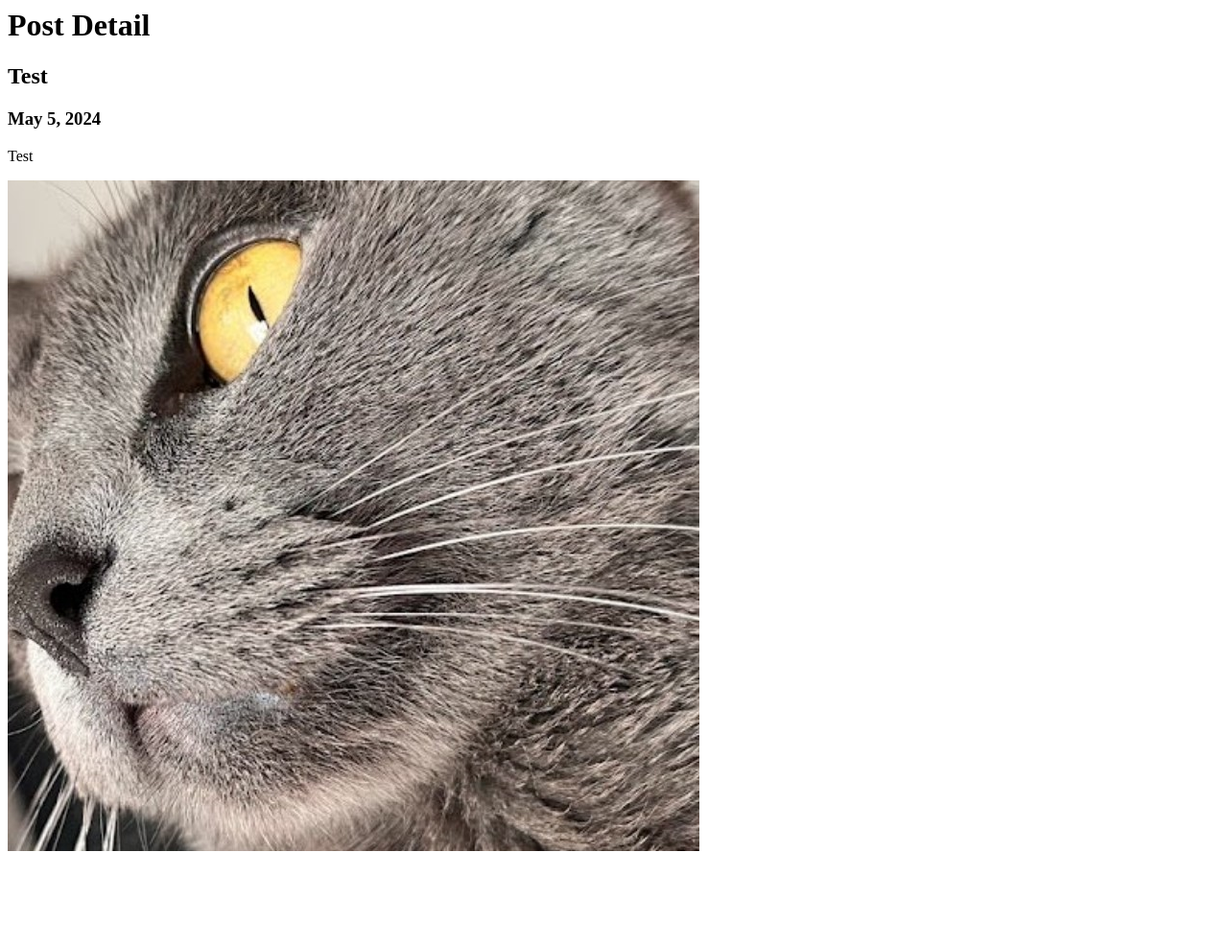
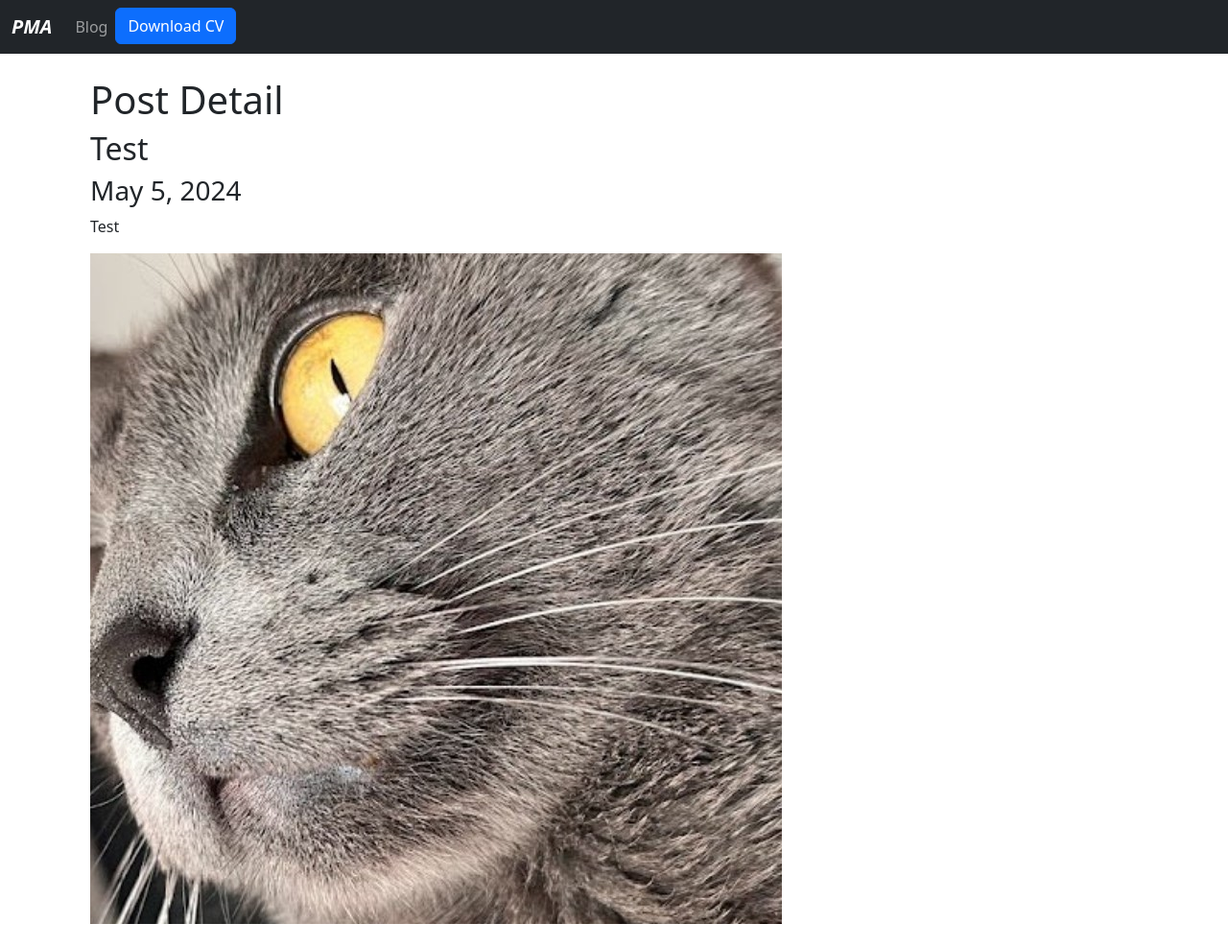
Before and after one commit to paula-m-alvarez/portfolio_django, a Django app: template blog/templates/post_detail.html in a window 1280 px wide. Shown: the whole page at 96% size. Before the commit the page ends 887 px from the top, so only its background shows below. Run offline with Django 5.2, Linux system fonts and the light colour scheme; the template is opened without the code that fills it: values that come from a table or form of the project are taken from there, others are empty; data comes from the database, SQL or seed files in the repository; parts of the project's set-up code (start-up, migrations or seed data) failed here and were passed over.

Commit message:
Added styles with boostrap

```diff
--- a/blog/templates/post_detail.html
+++ b/blog/templates/post_detail.html
@@ -1,6 +1,13 @@
+{% extends 'layout.html' %}
+
+{% block content %}
+
 <h1> Post Detail </h1>
 
 <h2>{{ post.title }}</h2>
 <h3>{{ post.date }}</h3>
-<p>{{ post.description }}</p>
+<p>{{ post.description|safe }}</p>
 <img src="{{ post.image.url }}" alt="{{ post.title }}">
+
+
+{% endblock %}
--- a/blog/templates/posts.html
+++ b/blog/templates/posts.html
@@ -1,9 +1,15 @@
+{% extends 'layout.html' %}
+
+{% block content %}
     <h1>Posts</h1>
 
     {% for post in posts %}
         <h2>{{ post.title }}</h2>
         <p>{{ post.description|striptags|truncatechars:100 }}</p>
+        <p>{{ post.date|date:'M d Y'}}</p>
         <img src="{{ post.image.url }}" alt="{{ post.title }}">
 
         <a href="{% url 'blog:post_detail' post.id %}">{{ post.title }}</a>
     {% endfor %}
+
+{% endblock %}
--- /dev/null
+++ b/portfolio/static/main.css
@@ -0,0 +1,3 @@
+.bg-black {
+    background: #090909;
+}
--- /dev/null
+++ b/portfolio/templates/layout.html
@@ -0,0 +1,21 @@
+{% load static %}
+
+<!DOCTYPE html>
+<html lang="en">
+<head>
+    <meta charset="UTF-8">
+    <meta name="viewport" content="width=device-width, initial-scale=1.0">
+    <title>Django Portfolio</title>
+    <link href="https://cdn.jsdelivr.net/npm/bootstrap@5.3.3/dist/css/bootstrap.min.css" rel="stylesheet" integrity="sha384-QWTKZyjpPEjISv5WaRU9OFeRpok6YctnYmDr5pNlyT2bRjXh0JMhjY6hW+ALEwIH" crossorigin="anonymous">
+    <link rel="stylesheet" href="{% static 'main.css' %}">
+</head>
+<body>
+    {% include 'partials/navbar.html'%}
+
+    <div class="container p-4">
+        {% block content %}
+
+        {% endblock %}
+    </div>
+</body>
+</html>
--- /dev/null
+++ b/portfolio/templates/partials/navbar.html
@@ -0,0 +1,20 @@
+{% load static %}
+
+<nav class="navbar navbar-expand-lg navbar-dark bg-dark">
+    <div class="container-fluid">
+      <a class="navbar-brand fw-bold fst-italic" href="/">PMA</a>
+      <button class="navbar-toggler" type="button" data-bs-toggle="collapse" data-bs-target="#navbarSupportedContent" aria-controls="navbarSupportedContent" aria-expanded="false" aria-label="Toggle navigation">
+        <span class="navbar-toggler-icon"></span>
+      </button>
+      <div class="collapse navbar-collapse" id="navbarSupportedContent">
+        <ul class="navbar-nav me-auto mb-2 mb-lg-0">
+          <li class="nav-item">
+            <a class="nav-link" href="{% url 'blog:posts' %}">Blog</a>
+          </li>
+          <li class="nav-item">
+            <a class="btn btn-primary bt-sm" href="{% static 'portfolio/CVPaulaAlvarez.pdf' %}" target="_blank">Download CV</a>
+          </li>
+        </ul>
+      </div>
+    </div>
+  </nav>
```
Also changed, not shown: portfolio/templates/home.html (+21 -0 lines), portfolio/static/portfolio/perfil.jpg (added), 1 other file. Lines whose indentation alone changed are shown as unchanged.
